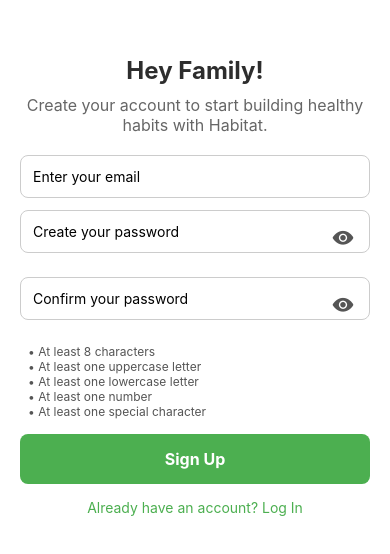
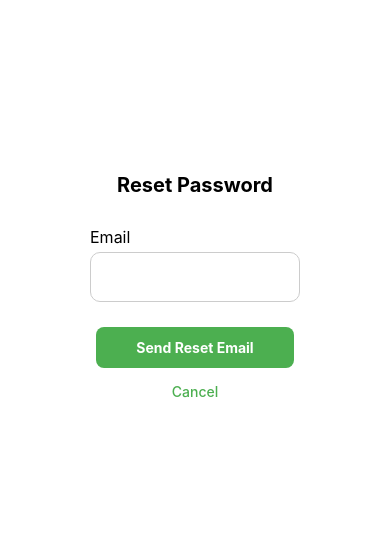
Before and after one commit to Niyah2004/Capstone4901, a React Native app in the folder habitat-app/: screen /ForgotPassword in a window 390 px wide. Shown: the part 136-690 px from the top of the page. Built offline with nearby package versions, Linux system fonts and the light colour scheme.

Commit message:
forgot password page

```diff
--- a/habitat-app/App.js
+++ b/habitat-app/App.js
@@ -24,6 +24,8 @@
 import ChangePassword from "./screens/ChangePassword";
 import ChangeEmail from "./screens/ChangeEmail";
 import ChangePin from "./screens/ChangePin";
+import ForgotPassword from "./screens/ForgotPassword";
+
 
 import { ParentLockProvider, useParentLock } from "./ParentLockContext";
 
@@ -79,6 +81,7 @@
         name="ChangePin"
         component={ChangePin}
       />
+
     </ParentStack.Navigator>
   );
 }
@@ -148,6 +151,7 @@
       <Stack.Navigator initialRouteName="SignUp" screenOptions={{ headerShown: false }}>
         <Stack.Screen name="LoginScreen" component={LoginScreen} />
         <Stack.Screen name="SignUp" component={SignUpScreen} />
+         <Stack.Screen name="ForgotPassword" component={ForgotPassword} />
         <Stack.Screen name="ChildProfileSetup" component={ChildProfileSetupScreen} />
         <Stack.Screen name="AvatarSelection" component={AvatarSelection} />
         <Stack.Screen name="ChildHome" component={ChildHome} />
--- /dev/null
+++ b/habitat-app/screens/ForgotPassword.js
@@ -0,0 +1,132 @@
+// screens/ForgotPassword.js
+import React, { useState } from "react";
+import {
+  View,
+  Text,
+  TextInput,
+  TouchableOpacity,
+  StyleSheet,
+  Alert,
+} from "react-native";
+import { getAuth, sendPasswordResetEmail } from "firebase/auth";
+
+const ForgotPassword = ({ navigation }) => {
+  const [email, setEmail] = useState("");
+  const [loading, setLoading] = useState(false);
+
+  const handleResetPassword = async () => {
+    if (!email.trim()) {
+      Alert.alert("Missing Info", "Please enter your email address.");
+      return;
+    }
+
+    try {
+      setLoading(true);
+      const auth = getAuth();
+
+      await sendPasswordResetEmail(auth, email.trim());
+
+      setLoading(false);
+      Alert.alert(
+        "Email Sent",
+        "A password reset link has been sent to your email.",
+        [{ text: "OK", onPress: () => navigation.goBack() }]
+      );
+    } catch (err) {
+      console.error("Error resetting password:", err);
+      setLoading(false);
+
+      let message = "Something went wrong. Please try again.";
+
+      if (err.code === "auth/user-not-found") {
+        message = "No account found with this email.";
+      }
+
+      Alert.alert("Reset Failed", message);
+    }
+  };
+
+  return (
+    <View style={styles.container}>
+      <Text style={styles.header}>Reset Password</Text>
+
+      <Text style={styles.label}>Email</Text>
+      <TextInput
+        style={styles.input}
+        value={email}
+        onChangeText={setEmail}
+        autoCapitalize="none"
+        keyboardType="email-address"
+      />
+
+      <TouchableOpacity
+        style={[styles.button, loading && { opacity: 0.6 }]}
+        onPress={handleResetPassword}
+        disabled={loading}
+      >
+        <Text style={styles.buttonText}>
+          {loading ? "Sending..." : "Send Reset Email"}
+        </Text>
+      </TouchableOpacity>
+
+      <TouchableOpacity
+        style={styles.cancelButton}
+        onPress={() => navigation.goBack()}
+        disabled={loading}
+      >
+        <Text style={styles.cancelText}>Cancel</Text>
+      </TouchableOpacity>
+    </View>
+  );
+};
+
+export default ForgotPassword;
+
+const styles = StyleSheet.create({
+  container: {
+    flex: 1,
+    justifyContent: "center",
+    alignItems: "center",
+    backgroundColor: "#fff",
+    paddingHorizontal: 20,
+  },
+  header: {
+    fontSize: 20,
+    fontWeight: "700",
+    marginBottom: 30,
+  },
+  label: {
+    fontSize: 16,
+    alignSelf: "flex-start",
+    marginLeft: "20%",
+    marginBottom: 5,
+  },
+  input: {
+    width: "60%",
+    height: 50,
+    borderWidth: 1,
+    borderColor: "#ccc",
+    borderRadius: 10,
+    textAlign: "center",
+    fontSize: 16,
+    marginBottom: 15,
+  },
+  button: {
+    backgroundColor: "#4CAF50",
+    paddingVertical: 12,
+    paddingHorizontal: 40,
+    borderRadius: 8,
+    marginTop: 10,
+  },
+  buttonText: {
+    color: "#fff",
+    fontWeight: "bold",
+  },
+  cancelButton: {
+    marginTop: 15,
+  },
+  cancelText: {
+    color: "#4CAF50",
+    fontWeight: "500",
+  },
+});
--- a/habitat-app/screens/LoginScreen.js
+++ b/habitat-app/screens/LoginScreen.js
@@ -62,6 +62,15 @@
           onChangeText={setPassword}
         />
 
+        <TouchableOpacity
+          onPress={() => navigation.navigate("ForgotPassword")}
+        >
+        <Text style={styles.forgotText}>
+          Forgot Password?
+          </Text>
+        </TouchableOpacity>
+
+
         <TouchableOpacity style={styles.button} onPress={handleLogin} disabled={loading}>
           {loading ? (
             <ActivityIndicator color="#fff" />
@@ -125,4 +134,12 @@
     color: "#4CAF50",
     fontWeight: "500",
   },
+
+  forgotText: {
+  color: "#4CAF50",
+  textAlign: "center",
+  marginBottom: 10,
+  fontWeight: "500",
+},
+
 });
```
